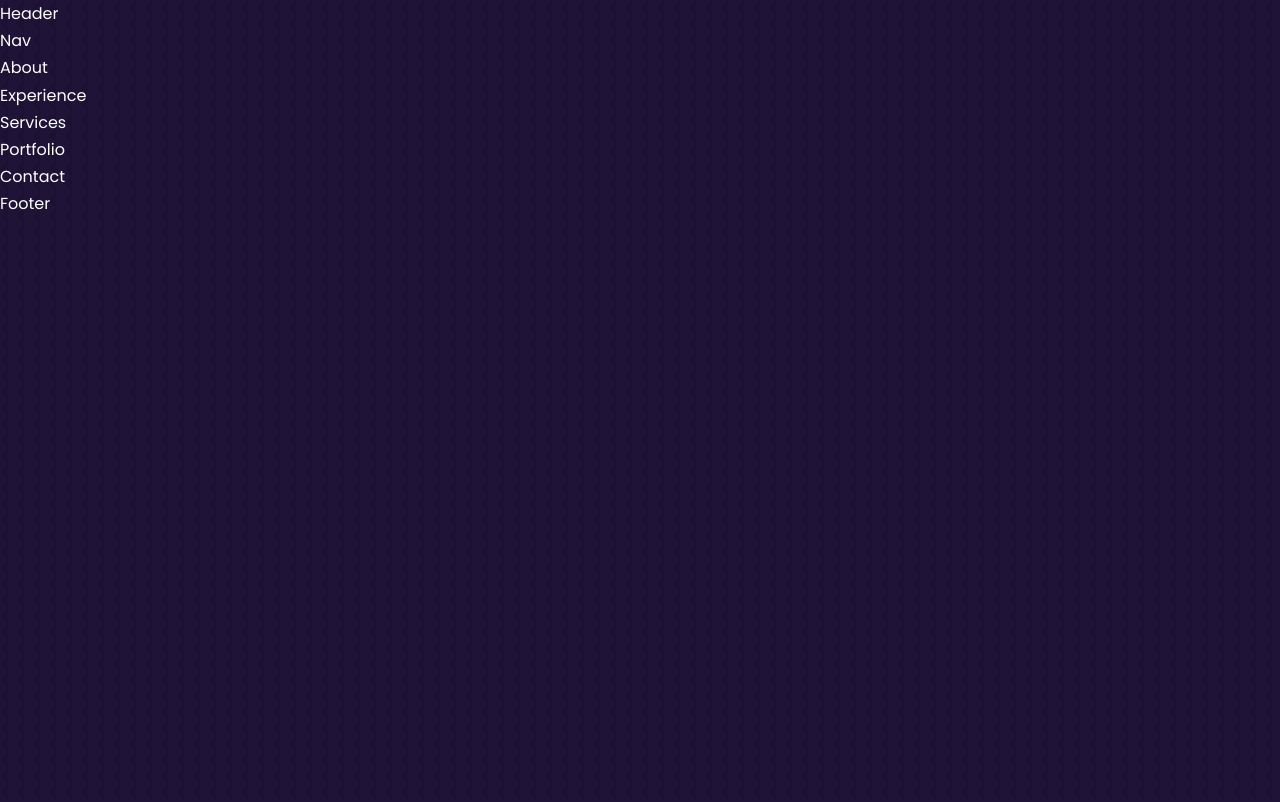
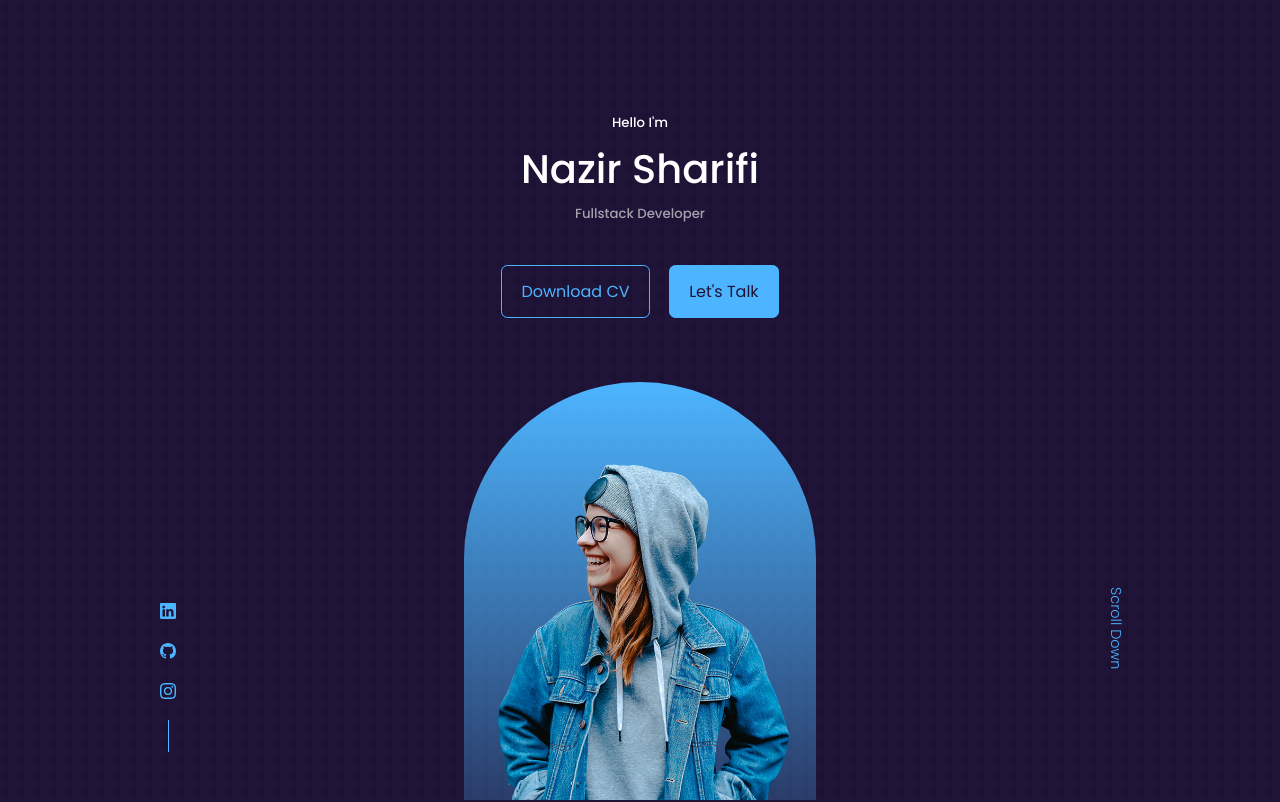
Before and after one commit to Vishalsingh061/My-PortFolio, a React (Create React App) app: page / in a window 1280 px wide. Shown: the top 802 px of the page. Built offline with nearby package versions, Linux system fonts and the light colour scheme.

Commit message:
header component done!

```diff
--- a/package.json
+++ b/package.json
@@ -8,6 +8,7 @@
     "@testing-library/user-event": "^12.5.0",
     "react": "^18.0.0",
     "react-dom": "^18.0.0",
+    "react-icons": "^4.9.0",
     "react-scripts": "^5.0.1",
     "web-vitals": "^0.2.4"
   },
--- /dev/null
+++ b/src/components/header/CTA.jsx
@@ -0,0 +1,13 @@
+import React from 'react';
+import CV from '../../assets/cv.pdf'
+
+const CTA = () => {
+  return (
+    <div className='cta'>
+        <a href={CV} download className='btn'>Download CV</a>
+        <a href="#contact" className='btn btn-primary'>Let's Talk</a>
+    </div>
+  )
+}
+
+export default CTA
--- a/src/components/header/Header.jsx
+++ b/src/components/header/Header.jsx
@@ -1,9 +1,24 @@
 import React from 'react';
 import './header.css';
+import CTA from './CTA';
+import ME from '../../assets/me.png';
+import HeaderSocials from './HeaderSocials';
 
 const Header = () => {
   return (
-    <div>Header</div>
+    <header>
+      <div className="container header__container">
+        <h5>Hello I'm</h5>
+        <h1>Nazir Sharifi</h1>
+        <h5 className="text-light">Fullstack Developer</h5>
+        <CTA/>
+        <HeaderSocials/>
+        <div className="me">
+          <img src={ME} alt="nazirsharifi_img" />
+        </div>
+        <a href="#contact" className='scroll__down'>Scroll Down</a>
+      </div>
+    </header>
   )
 }
 
--- /dev/null
+++ b/src/components/header/HeaderSocials.jsx
@@ -0,0 +1,16 @@
+import React from 'react';
+import {BsLinkedin} from 'react-icons/bs';
+import {BsGithub} from 'react-icons/bs';
+import {BsInstagram} from 'react-icons/bs';
+
+const HeaderSocials = () => {
+  return (
+    <div className='header__socials'>
+        <a href="https://www.linkedin.com/in/nazir-sharifi-783ba0197/" target='_blank' rel="noreferrer"><BsLinkedin/></a>
+        <a href="https://github.com/nazir20" target='_blank' rel="noreferrer"><BsGithub/></a>
+        <a href="https://www.instagram.com/nazirsharifi.af/" target='_blank' rel="noreferrer"><BsInstagram/></a>
+    </div>
+  )
+}
+
+export default HeaderSocials
--- a/src/components/header/header.css
+++ b/src/components/header/header.css
@@ -0,0 +1,78 @@
+header {
+    height: 100vh;
+    padding-top: 7rem;
+    overflow: hidden;
+}
+
+.header__container {
+    text-align: center;
+    height: 100%;
+    position: relative;
+}
+
+/* ======== CTA ======== */
+.cta {
+    margin-top: 2.5rem;
+    display: flex;
+    gap: 1.2rem;
+    justify-content: center;
+}
+
+/* ========= HEADER SOCIALS ======= */
+.header__socials {
+    display: flex;
+    flex-direction: column;
+    align-items: center;
+    gap: 0.8rem;
+    position: absolute;
+    left: 0;
+    bottom: 3rem;
+}
+
+.header__socials::after {
+    content: '';
+    width: 1px;
+    height: 2rem;
+    background: var(--color-primary);
+}
+
+/* ============ Image ========== */
+.me {
+    background: linear-gradient(var(--color-primary), transparent);
+    width: 22rem;
+    height: 35rem;
+    position: absolute;
+    left: calc(50% - 11rem);
+    margin-top: 4rem;
+    border-radius: 12rem 12rem 0 0;
+    overflow: hidden;
+    padding: 5rem 1.5rem 1.5rem 1.5rem;
+}
+
+/* ============= SCROLL =================*/
+.scroll__down {
+    position: absolute;
+    right: -2.3rem;
+    bottom: 10rem;
+    transform: rotate(90deg);
+    font-weight: 300;
+    font-size: 0.9rem;
+}
+
+/* ======= MEDIA QUERIES (MEDIUM DEVICES) =======*/
+@media screen and (max-width: 1024px) {
+    header {
+        height: 120vh;
+    }
+}
+
+/* ========= MEDIA QUERIES (SMALL DEVICES) =======*/
+@media screen and (max-width: 600px) {
+    header {
+        height: 100vh;
+    }
+
+    .header__socials, .scroll__down {
+        display: none;
+    }
+}
--- a/src/index.css
+++ b/src/index.css
@@ -74,6 +74,7 @@
 }
 
 a {
+  color: var(--color-primary);
   transition: var(--transition);
 }
 
```
Also changed, not shown: 1 other file (tests, documents, lock files or other folders).
